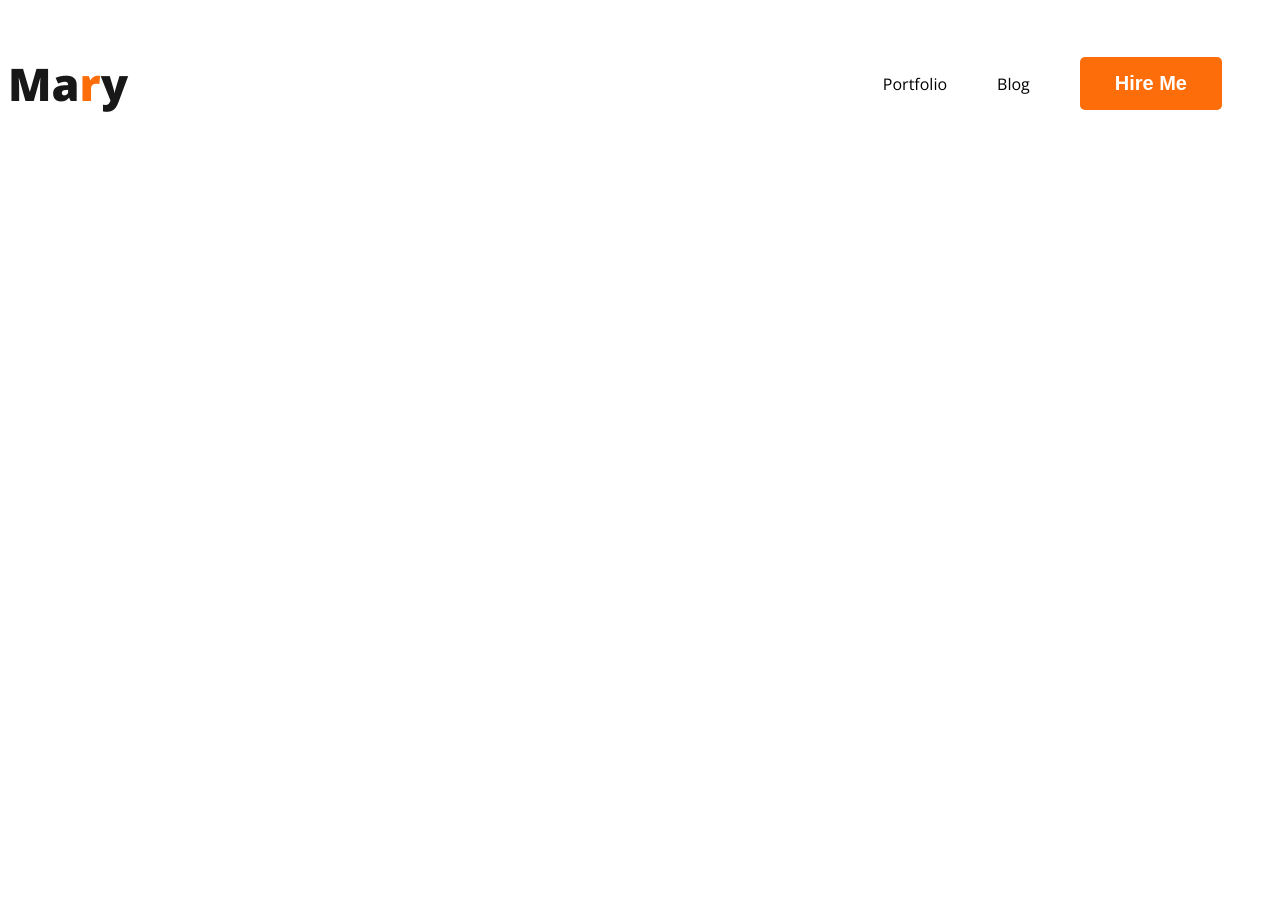
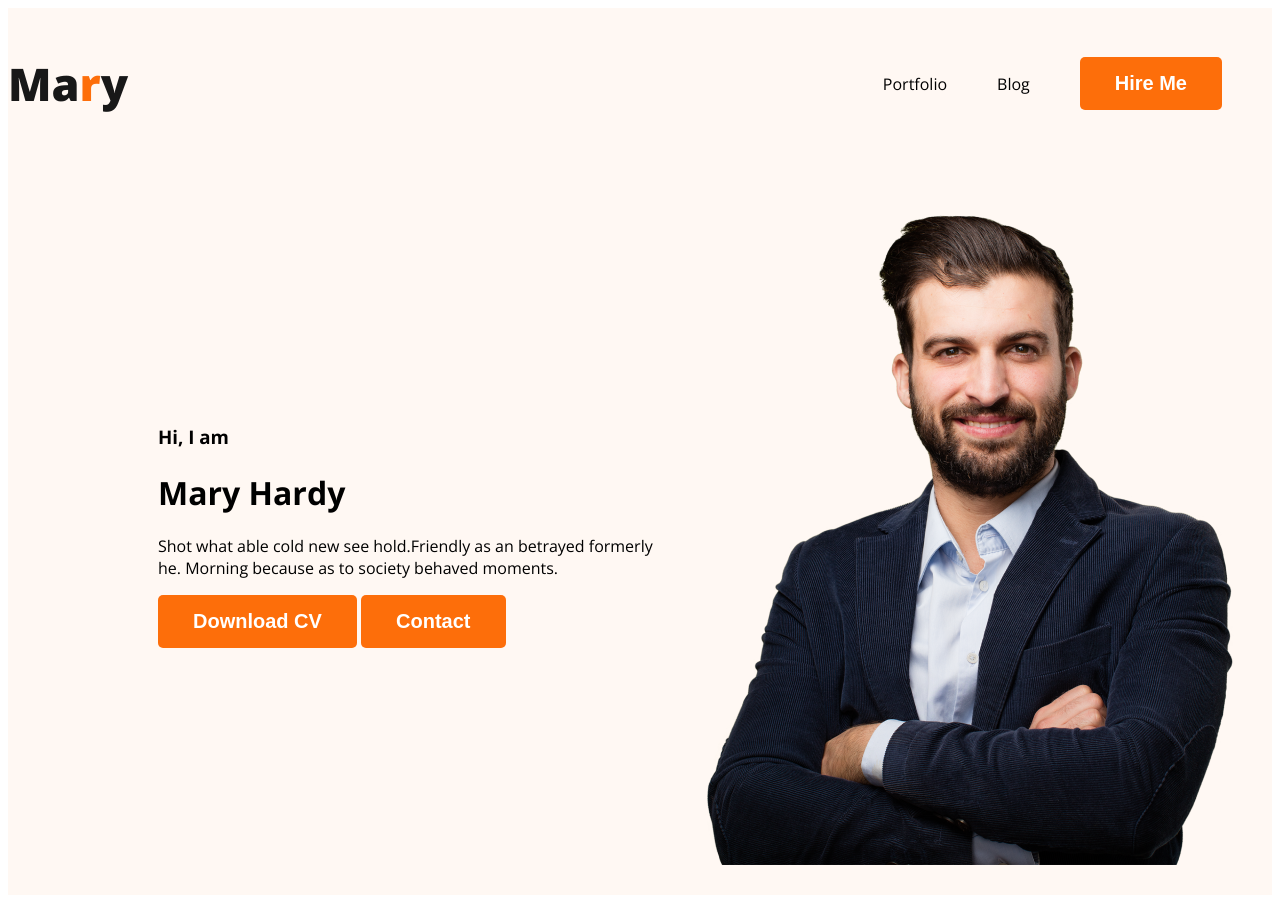
Before and after one commit to Afsana-L/web-developer-portfolio, a plain HTML site: page index.html in a window 1280 px wide. Before the commit the page ends 800 px from the top, so only its background shows below. Drawn offline with nearby package versions, Linux system fonts and the light colour scheme.

Commit message:
added banner

```diff
--- a/index.html
+++ b/index.html
@@ -13,7 +13,7 @@
     <link rel="stylesheet" href="styles/portfolio.css">
 </head>
 <body>
-    <header>
+    <header class="header">
         <nav>
             <h3 class="nav-title">Ma<span class="text-primary">r</span>y</h3>
             <ul>
@@ -23,6 +23,17 @@
 
             </ul>
         </nav>
+        <div class="banner">
+            <div class="banner-content">
+                <h3 class="banner-greeting">Hi, I  am</h3>
+                <h1 class="banner-name">Mary Hardy</h1>
+                <p>Shot what able cold new see hold.Friendly as an betrayed formerly he. Morning because as to society behaved moments.</p>
+                <button class="button-primary">Download CV</button>
+                <button class="button-primary">Contact</button>
+            </div>
+            <img class="profile picture" src="images/hardy.png" alt="">
+        </div>
+
 
     </header>
     <main>
--- a/styles/portfolio.css
+++ b/styles/portfolio.css
@@ -29,8 +29,14 @@ nav {
 
 }
 
+/* header related styles*/
+.header {
+    background-color: #FFF8F3;
+}
+
 .text-primary {
     color: #FD6E0A;
+    align-content: right;
 }
 
 nav>ul {
@@ -48,3 +54,15 @@ nav a {
     text-decoration: none;
     color: #474747;
 }
+
+.banner {
+    padding: 30px 30px 30px 150px;
+    display: flex;
+    align-items: center;
+}
+
+.banner.profile-picture {
+    width: 500px;
+    height: 676px;
+    flex-shrink: 0;
+}
```
